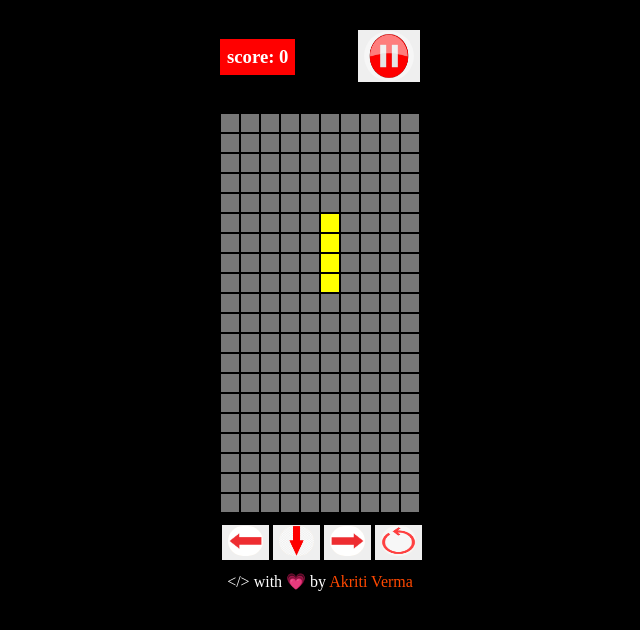
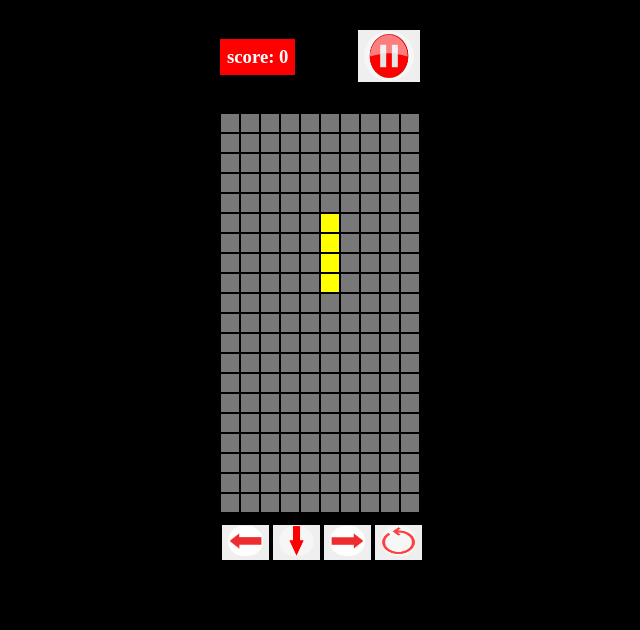
Before and after one commit to SabinDangol5/Tetris-puzzle-game, a plain HTML site: page index.html in a window 1280 px wide. Shown: the whole page, without its empty margins (320-960 px from the left). Drawn offline with Linux system fonts and the light colour scheme.

Commit message:
Update index.html

```diff
--- a/index.html
+++ b/index.html
@@ -236,11 +236,9 @@
         <button class="btn" id="right"><img src="assets/red-right-arrow.png" alt="right"></button>
         <button class="btn" id="rotate"><img src="assets/rotate.png" alt="rotate"></button>
     </div>
-    <footer>
-        &lt;/&gt; with &#128151 by <span>
-            Akriti Verma</span>
-    </footer>
+
 
 </body>
 
+
 </html>
```
